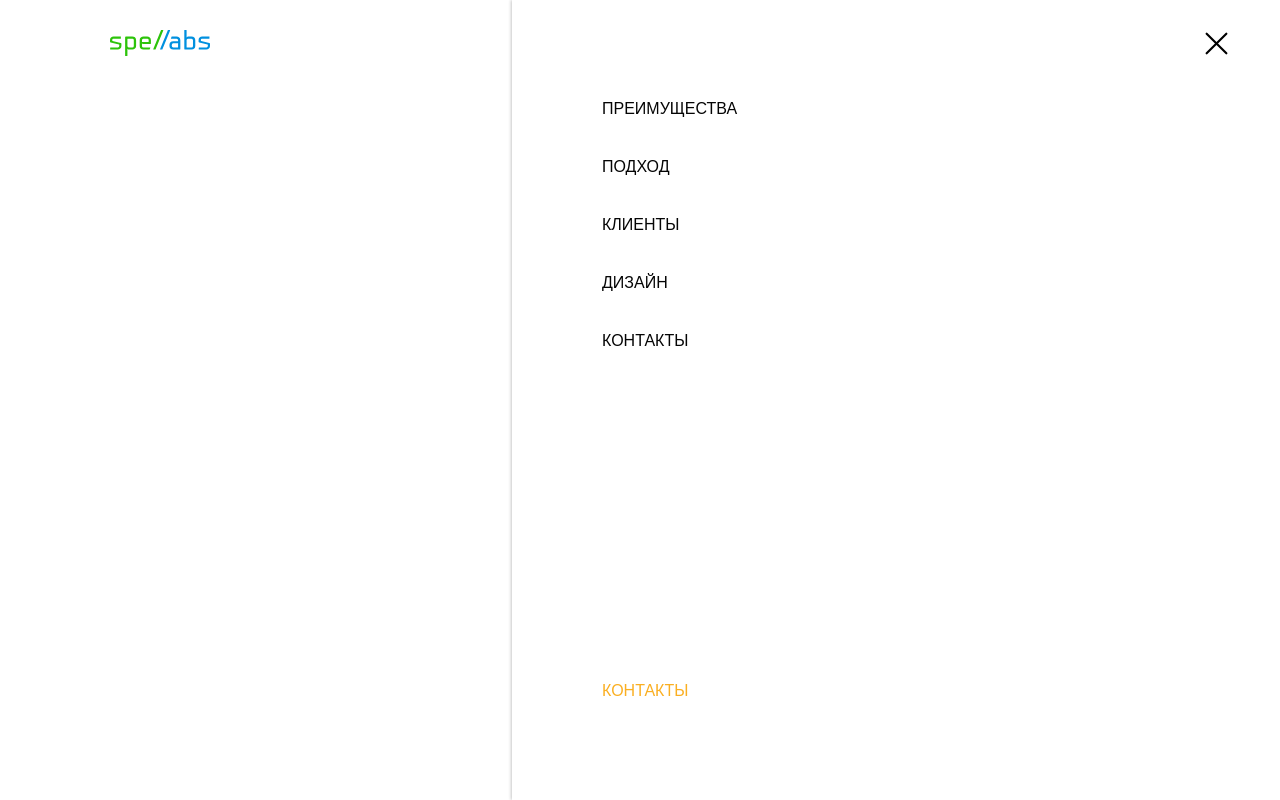
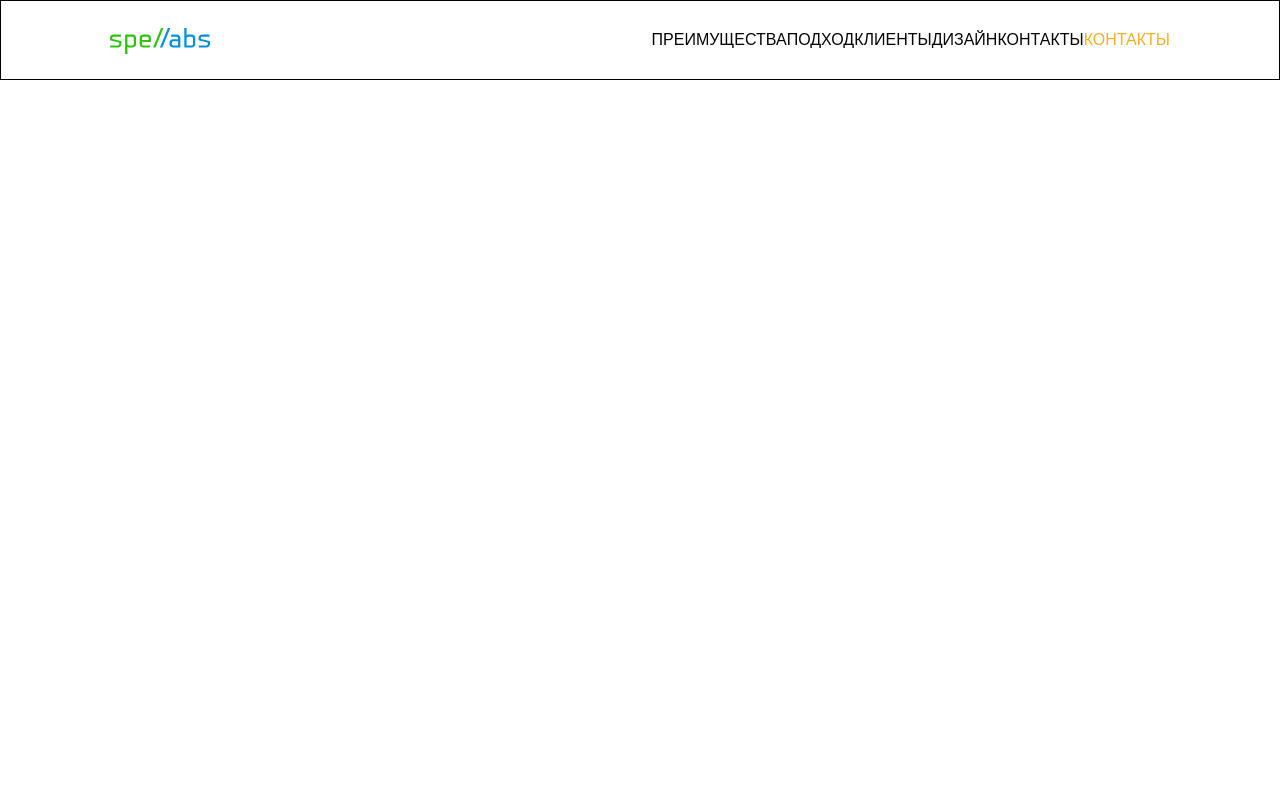
Before and after one commit to ilyariver/spellabs-layout, a React (Create React App) app: page / in a window 1280 px wide. Built offline with nearby package versions, Linux system fonts and the light colour scheme.

Commit message:
current changes

```diff
--- a/src/components/Header/Header.js
+++ b/src/components/Header/Header.js
@@ -14,13 +14,18 @@ const mediaQueries = () => {
 				height: 35px;
 			}
 		}
+
+		@media (min-width: ${gridBreakpoints.lg}) {
+			display: none;
+		}
 	`
 }
 
-// Обертка хедера
-const HeaderWrap = styled.header`
+// Хедера
+const PageHeader = styled.header`
   position: relative;
   height: 80px;
+	border: 1px solid black;
 
   .header-container {
     display: flex;
@@ -35,34 +40,12 @@ const HeaderLogo = styled.div`
   height: 20px;
   width: 80px;
 
-  @media (min-width: 576px) {
-	width: 100px;
-  }
-`
-
-// Меню навигации
-const Nav = styled.div`
-  display: flex;
-  flex-direction: column;
-  justify-content: space-between;
-  position: absolute;
-  top: 0;
-  right: 0;
-  height: 100vh;
-  width: 80%;
-  padding: 80px 50px;
-  background-color: #fff;
-  box-shadow: -1px 0 3px 0 #00000038;
-
-  &.active {
-    display: flex;
+  @media (min-width: ${gridBreakpoints.sm}) {
+		width: 100px;
   }
 
-  @media (min-width: ${gridBreakpoints.md}) {
-		padding: 100px 90px;
-    width: 60%;
-  }
   @media (min-width: ${gridBreakpoints.lg}) {
+    height: 25px;
   }
 `
 
@@ -99,14 +82,59 @@ const CloseButton = styled.button`
   ${mediaQueries()}
 `
 
+// Меню навигации
+const Nav = styled.div`
+  display: flex;
+  flex-direction: column;
+  justify-content: space-between;
+  position: absolute;
+  top: 0;
+  right: 0;
+  height: 100vh;
+  width: 20rem;
+  padding: 80px 50px;
+  background-color: #fff;
+  box-shadow: -1px 0 3px 0 #00000038;
+
+  &.active {
+    display: flex;
+  }
+
+  @media (min-width: ${gridBreakpoints.sm}) {
+    width: 25rem;
+  }
+
+  @media (min-width: ${gridBreakpoints.md}) {
+		padding: 100px 90px;
+    width: 30rem;
+  }
+
+  @media (min-width: ${gridBreakpoints.lg}) {
+		background-color: transparent;
+		position: static;
+		flex-direction: row;
+		box-shadow: none;
+		width: auto;
+		height: auto;
+		padding: 0;
+  }
+`
+
 const NavList = styled.ul`
-
+  @media (min-width: ${gridBreakpoints.lg}) {
+    display: flex;
+		align-items: center;
+	}
 `
 
 // Заголовки меню
 const NavItem = styled.li`
 	margin-bottom: 40px;
 	text-transform: uppercase;
+
+  @media (min-width: ${gridBreakpoints.lg}) {
+		margin-bottom: 0;
+	}
 `
 
 // Надпись контакты
@@ -119,7 +147,7 @@ class Header extends React.Component {
 
 	render() {
 		return (
-			<HeaderWrap>
+			<PageHeader>
 				<Container className="header-container">
 					<HeaderLogo>
 						<a href="#">
@@ -151,7 +179,7 @@ class Header extends React.Component {
 					</Nav>
 					<BurgerButton aria-label="Показать меню"><span></span></BurgerButton>
 				</Container>
-			</HeaderWrap>
+			</PageHeader>
 		)
 	}
 }
```
